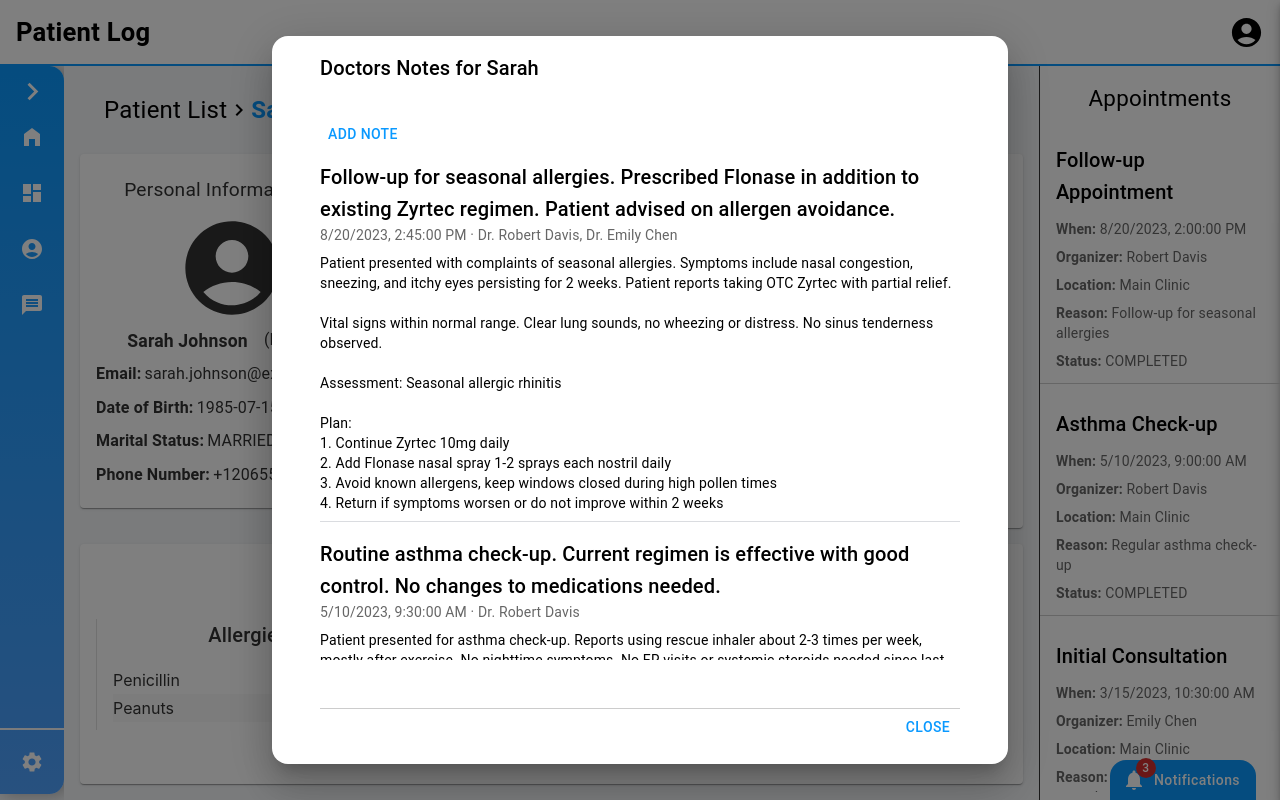
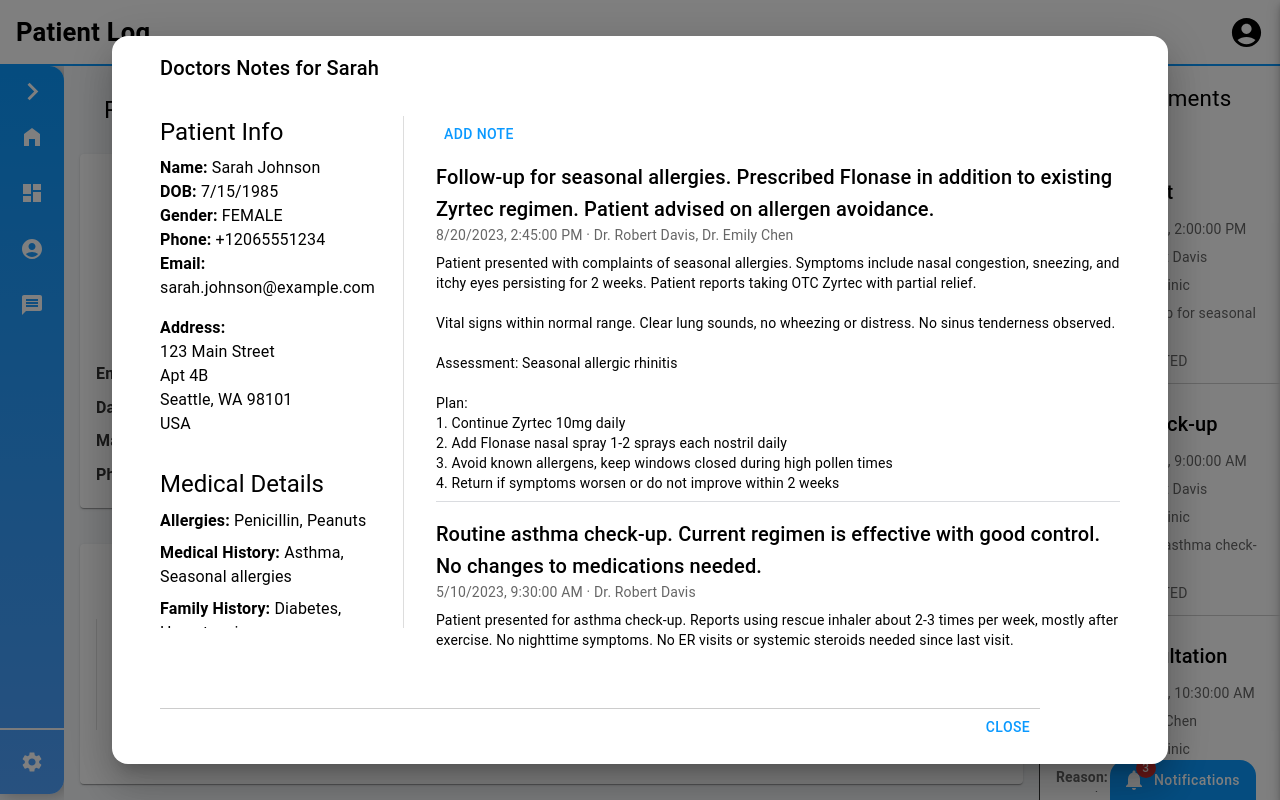
Before and after one commit to jedgray36/patient_profile, a React (Create React App) app: page / in a window 1280 px wide. Both pictures are taken after a click on the button "DOCTORS NOTES". Built offline with nearby package versions, Linux system fonts and the light colour scheme.

Commit message:
PatientInfo added to modal

```diff
--- a/src/components/MedicationsModal/index.tsx
+++ b/src/components/MedicationsModal/index.tsx
@@ -9,23 +9,23 @@ import {
   TextField,
 } from "@mui/material";
 import { useModalStyles } from "../SettingsModal/styles";
-import { DoctorsNote, Medication } from "../../types";
+import { DoctorsNote, Medication, Patient } from "../../types";
 import { useProfileContext } from "../../context/profleContext";
 import { useState } from "react";
 
 interface MedicationsModalProps {
   open: boolean;
   onClose: () => void;
-  firstName: string;
   medications?: Medication[];
   doctorsNotes?: DoctorsNote[];
   isNotes: boolean;
+  patient: Patient;
 }
 
 const MedicationsModal = ({
   open,
   onClose,
-  firstName,
+  patient,
   medications,
   doctorsNotes,
   isNotes,
@@ -58,7 +58,8 @@ const MedicationsModal = ({
         <Box sx={styles.modal}>
           <Box sx={styles.header}>
             <Typography variant="h6">
-              {isNotes ? "Medications" : "Doctors Notes"} for {firstName}
+              {isNotes ? "Medications" : "Doctors Notes"} for{" "}
+              {patient.firstName}
             </Typography>
           </Box>
           <Box>
@@ -98,6 +99,130 @@ const MedicationsModal = ({
                 </Box>
               ))
             ) : (
+              <>
+                <Box
+                  sx={{
+                    display: "flex",
+                    gap: 4,
+                    height: "100%",
+                  }}
+                >
+                  <Box
+                    sx={{
+                      maxHeight: "32rem",
+                      width: "40rem",
+                      borderRight: "1px solid #ddd",
+                      pr: 2,
+                      overflowY: "auto",
+                    }}
+                  >
+                    <Typography variant="h5" gutterBottom>
+                      Patient Info
+                    </Typography>
+
+                    <Typography variant="body1">
+                      <strong>Name:</strong> {patient.firstName}{" "}
+                      {patient.lastName}
+                    </Typography>
+                    <Typography variant="body1">
+                      <strong>DOB:</strong>{" "}
+                      {new Date(patient.dateOfBirth).toLocaleDateString()}
+                    </Typography>
+                    <Typography variant="body1">
+                      <strong>Gender:</strong> {patient.gender}
+                    </Typography>
+                    <Typography variant="body1">
+                      <strong>Phone:</strong> {patient.phoneNumber}
+                    </Typography>
+                    <Typography variant="body1">
+                      <strong>Email:</strong> {patient.email}
+                    </Typography>
+                    <Typography variant="body1" sx={{ mt: 2 }}>
+                      <strong>Address:</strong>
+                      <br />
+                      {patient.address}
+                      {patient.addressLineTwo && (
+                        <>
+                          <br />
+                          {patient.addressLineTwo}
+                        </>
+                      )}
+                      <br />
+                      {patient.city}, {patient.state} {patient.zipCode}
+                      <br />
+                      {patient.country}
+                    </Typography>
+                    <Box sx={{ mt: 4 }}>
+                      <Typography variant="h5" gutterBottom>
+                        Medical Details
+                      </Typography>
+
+                      <Typography variant="body1" sx={{ mb: 1 }}>
+                        <strong>Allergies:</strong>{" "}
+                        {patient.allergies.length > 0
+                          ? patient.allergies.join(", ")
+                          : "None"}
+                      </Typography>
+
+                      <Typography variant="body1" sx={{ mb: 1 }}>
+                        <strong>Medical History:</strong>{" "}
+                        {patient.medicalHistory.length > 0
+                          ? patient.medicalHistory.join(", ")
+                          : "None"}
+                      </Typography>
+
+                      <Typography variant="body1" sx={{ mb: 1 }}>
+                        <strong>Family History:</strong>{" "}
+                        {patient.familyHistory.length > 0
+                          ? patient.familyHistory.join(", ")
+                          : "None"}
+                      </Typography>
+
+                      <Typography variant="body1" sx={{ mb: 1 }}>
+                        <strong>Goal Weight:</strong> {patient.goalWeight} kg
+                      </Typography>
+
+                      <Typography variant="body1" sx={{ mb: 1 }}>
+                        <strong>Prescriptions:</strong>{" "}
+                        {patient.prescriptions.length > 0
+                          ? patient.prescriptions.join(", ")
+                          : "None"}
+                      </Typography>
+
+                      <Typography variant="body1" sx={{ mb: 1 }}>
+                        <strong>Current Medications:</strong>
+                        {patient.medications.length > 0 ? (
+                          <ul style={{ marginTop: 0, paddingLeft: "1.25rem" }}>
+                            {patient.medications.map((med) => (
+                              <li key={med.id}>
+                                {med.name} - {med.dosage}, {med.frequency}{" "}
+                                {med.active ? "(Active)" : "(Inactive)"}
+                              </li>
+                            ))}
+                          </ul>
+                        ) : (
+                          " None"
+                        )}
+                      </Typography>
+
+                      <Typography variant="body1" sx={{ mb: 1 }}>
+                        <strong>Recent Measurements:</strong>
+                        {patient.measurements.length > 0 ? (
+                          <ul style={{ marginTop: 0, paddingLeft: "1.25rem" }}>
+                            {patient.measurements.slice(0, 5).map((m) => (
+                              <li key={m.id}>
+                                {m.type}: {m.value} {m.unit} (
+                                {new Date(m.date).toLocaleDateString()})
+                              </li>
+                            ))}
+                          </ul>
+                        ) : (
+                          " None"
+                        )}
+                      </Typography>
+                    </Box>
+                  </Box>
+
                   <Box sx={styles.overflow}>
                     <Box sx={{ mb: 1 }}>
                       {!createDoctorsNote ? (
@@ -157,6 +282,8 @@ const MedicationsModal = ({
                       </Box>
                     ))}
                   </Box>
+                </Box>
+              </>
             )}
           </Box>
           <Box sx={styles.footer}>
--- a/src/components/PatientData/index.tsx
+++ b/src/components/PatientData/index.tsx
@@ -12,7 +12,12 @@ import notifications from "../../sample_patient_data/alerts.json";
 import payments from "../../sample_patient_data/charges.json";
 import memos from "../../sample_patient_data/memos.json";
 import { usePatientDataStyles } from "./styles";
-import { ChevronRight, CreditCard, MoreVert } from "@mui/icons-material";
+import {
+  Accessibility,
+  ChevronRight,
+  CreditCard,
+  MoreVert,
+} from "@mui/icons-material";
 import PersonalInformation from "../personalInformation";
 import AddressAndEmployment from "../AddressAndEmployment";
 import VitalsAndMeasurements from "../VitalsAndMeasurements";
@@ -126,7 +131,7 @@ const PatientData = () => {
             <Paper sx={styles.outerPaddingTable}>
               <Typography sx={styles.tableHeader}>
                 {`${patientData.firstName} ${patientData.lastName}s`} Medical
-                Information
+                Information <Accessibility />
               </Typography>
               <PatientOtherInfo
                 allergies={patientData.allergies}
--- a/src/components/PatientData/styles/index.ts
+++ b/src/components/PatientData/styles/index.ts
@@ -49,7 +49,10 @@ export const usePatientDataStyles = () => {
         },
         tableHeader: {
             fontSize: '1.1rem',
-            fontWeight: '600'
+            fontWeight: '600',
+            display: 'flex',
+            alignItems: 'center',
+            justifyContent: 'center'
         },
         alignTitle: {
             fontSize: '1.2rem',
--- a/src/components/SettingsModal/styles/index.ts
+++ b/src/components/SettingsModal/styles/index.ts
@@ -17,7 +17,7 @@ export const useModalStyles = () => {
             bgcolor: 'background.paper',
             minHeight: '10rem',
             maxHeight: '85vh',
-            maxWidth: '40rem',
+            maxWidth: '60rem',
         },
         header: {
             display: 'flex',
@@ -27,12 +27,12 @@ export const useModalStyles = () => {
         },
         footer: {
             display: 'flex',
-            width: '90vw',
+            width: 'vw',
             justifyContent: 'flex-end',
             alignItems: 'flex-end',
             borderTop: "1px solid #ccc",
             marginTop: '3rem',
-             maxWidth: '40rem',
+             maxWidth: '55rem',
             paddingBottom: '1rem'
         },
         overflow: {
--- a/src/components/VitalsAndMeasurements/index.tsx
+++ b/src/components/VitalsAndMeasurements/index.tsx
@@ -7,12 +7,7 @@ import MedicationsModal from "../MedicationsModal";
 import { useState } from "react";
 import doctorNotes from "../../sample_patient_data/doctors_notes.json";
 import { useProfileContext } from "../../context/profleContext";
-const VitalsAndMeasurements = ({
-  goalWeight,
-  measurements,
-  firstName,
-  medications,
-}: Patient) => {
+const VitalsAndMeasurements = (patient: Patient) => {
   const styles = usePersonalInformationStyles();
   const patientDataStyles = usePatientDataStyles();
   const {
@@ -24,7 +19,7 @@ const VitalsAndMeasurements = ({
     setCreateDoctorsNote,
   } = useProfileContext();
 
-  const currentWeight = measurements.find(
+  const currentWeight = patient.measurements.find(
     (m) => m.type.toUpperCase() === "WEIGHT"
   )?.value;
 
@@ -35,7 +30,7 @@ const VitalsAndMeasurements = ({
 
   let weightColor = "text.primary";
   if (currentWeight !== undefined) {
-    const diff = Math.abs(Number(currentWeight) - goalWeight);
+    const diff = Math.abs(Number(currentWeight) - patient.goalWeight);
 
     if (diff <= 5) weightColor = "success.main";
     else if (diff <= 20) weightColor = "warning.main";
@@ -65,12 +60,12 @@ const VitalsAndMeasurements = ({
                   borderRadius: "1rem",
                 }}
               >
-                {goalWeight}Lb
+                {patient.goalWeight}Lb
               </Typography>
             </Box>
           </Typography>
           <Box>
-            {measurements.map((m, index) => (
+            {patient.measurements.map((m, index) => (
               <TableRow key={index}>
                 <TableCell sx={styles.tableRow}>{m.type}:</TableCell>
                 <TableCell
@@ -104,10 +99,10 @@ const VitalsAndMeasurements = ({
         <MedicationsModal
           doctorsNotes={doctorNotes.data}
           isNotes={isMedicationsModal}
-          medications={medications}
+          medications={patient.medications}
           open={openNotesModal}
           onClose={onCloseModal}
-          firstName={firstName}
+          patient={patient}
         />
       </Box>
     </>
```
Lines whose indentation alone changed are shown as unchanged.
